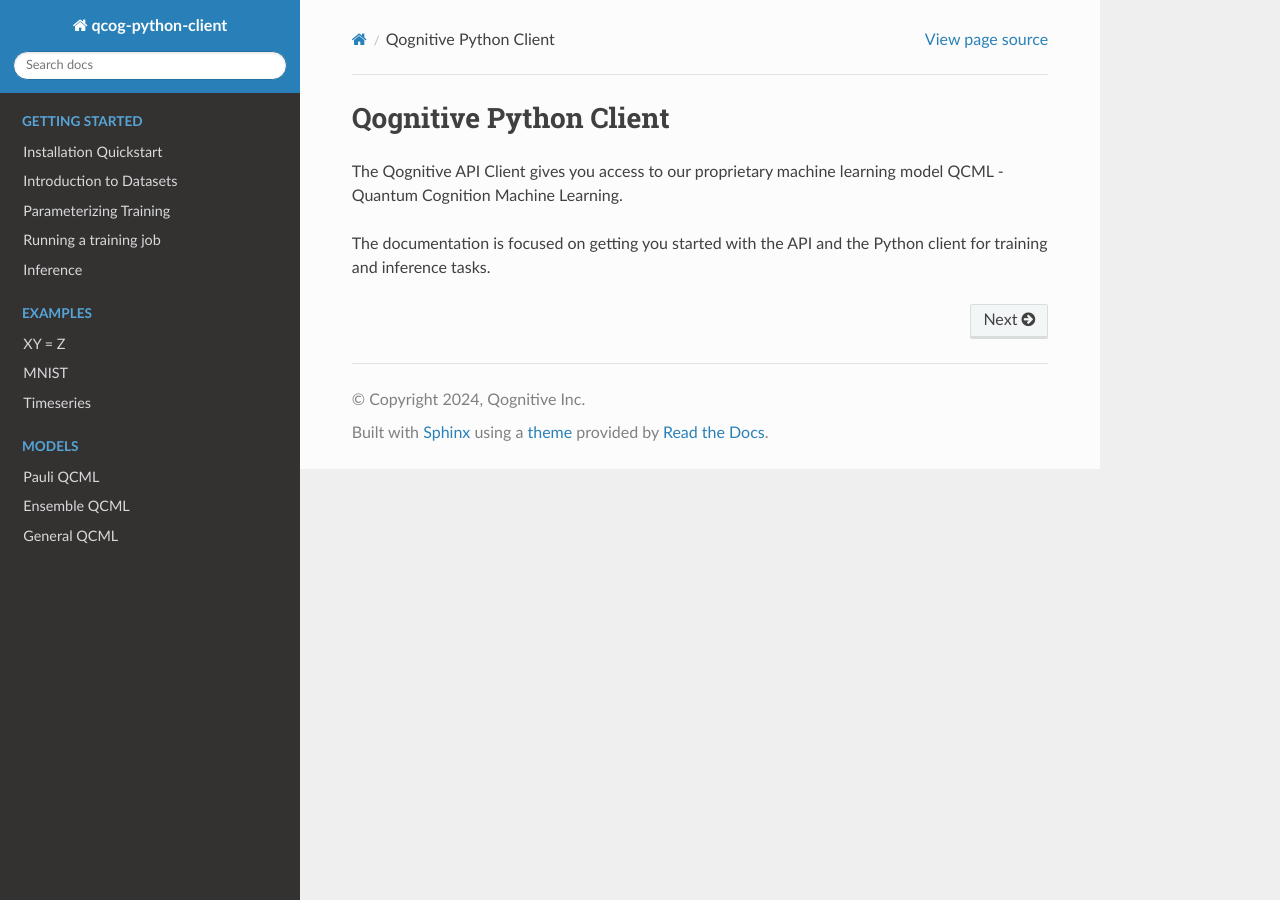
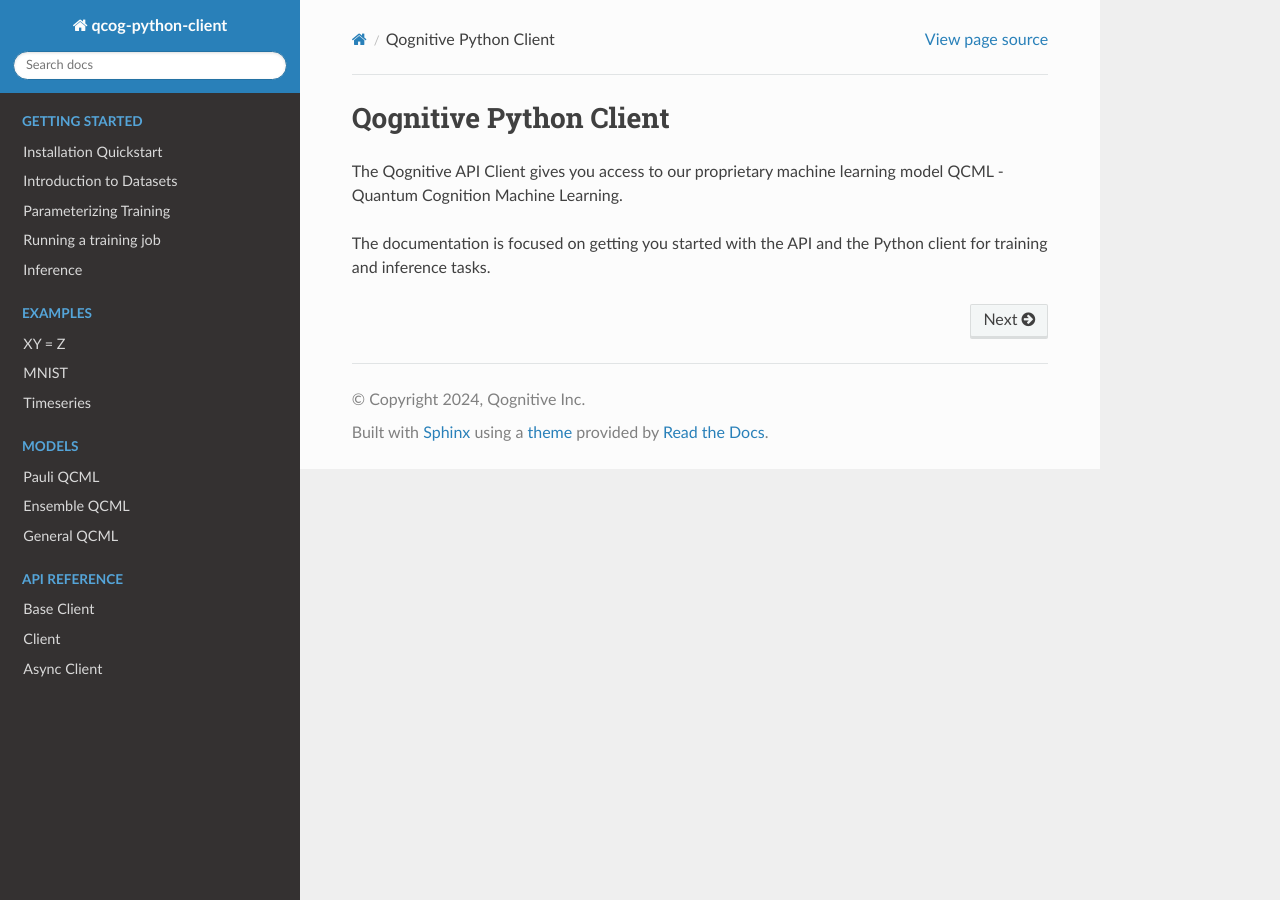
Before and after one commit to qognitive/qcog-python-client, a Sphinx documentation site: the page built from docs/index.rst, in a window 1280 px wide. Built offline with Sphinx 7.4.7 and the Read the Docs theme 2.0.0, drawn with Linux system fonts in a browser that asks for light colours.

Commit message:
fix some class doc

```diff
--- a/docs/index.rst
+++ b/docs/index.rst
@@ -35,6 +35,10 @@ Qognitive Python Client
    :hidden:
    :caption: API Reference
 
+   /api/base_client
+   /api/client
+   /api/async_client
+
 The Qognitive API Client gives you access to our proprietary machine learning model QCML - Quantum Cognition Machine Learning.
 
 The documentation is focused on getting you started with the API and the Python client for training and inference tasks.
```
